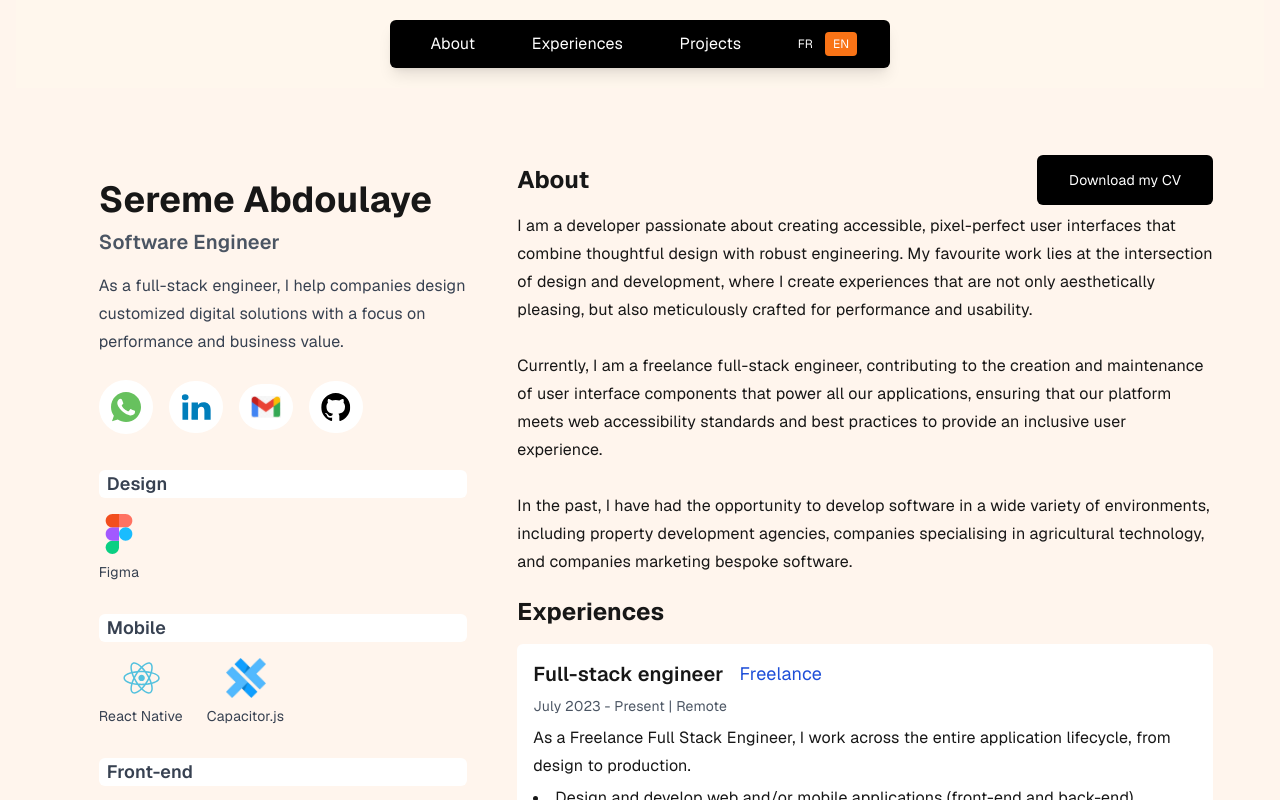
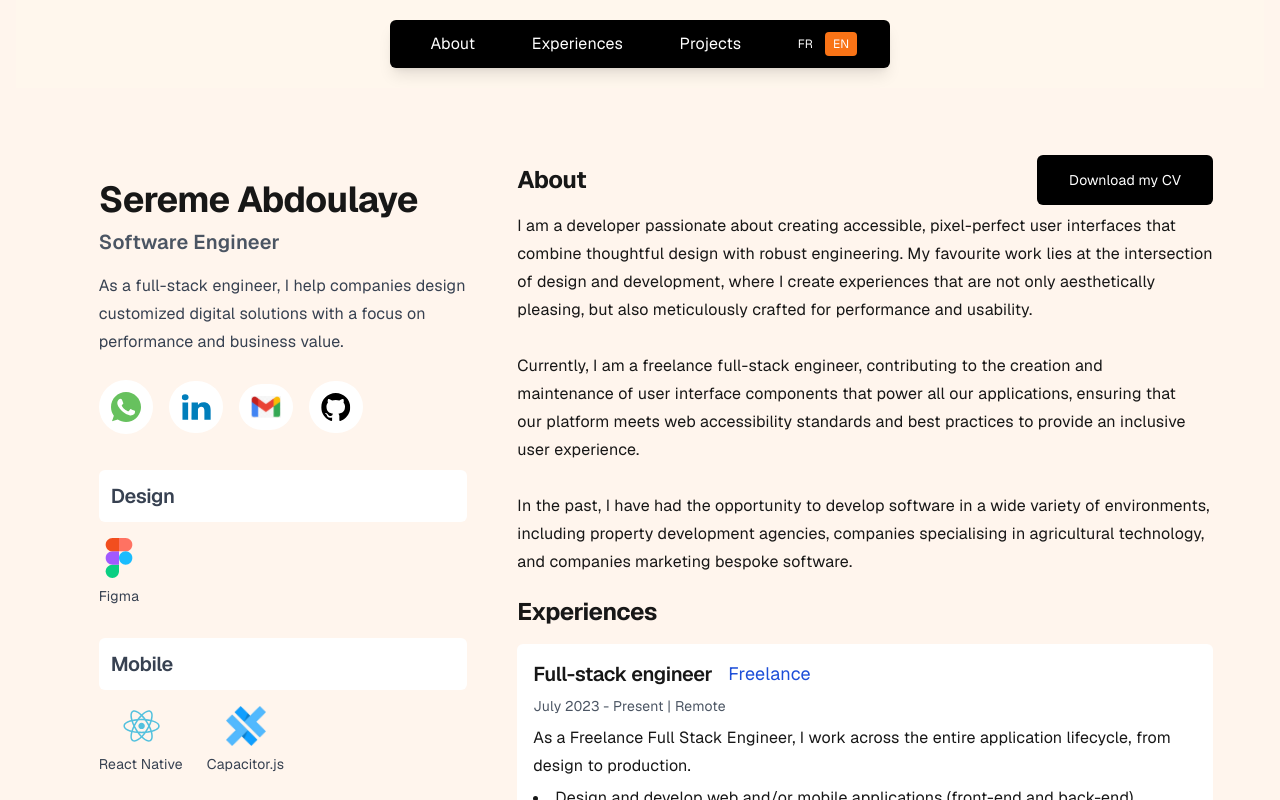
Before and after one commit to moulinho/portfolio, a Next.js app: page / in a window 1280 px wide. Shown: the top 800 px of the page. Built offline with nearby package versions, Linux system fonts and the light colour scheme.

Commit message:
optimisation policies

```diff
--- a/src/app/components/Stacks.tsx
+++ b/src/app/components/Stacks.tsx
@@ -70,7 +70,7 @@ const Stacks = () => {
     <div className=" ">
       {/* Design Stacks */}
       <div className="mb-8">
-        <h3 className="text-lg font-semibold text-gray-700 mb-4 px-2 rounded-md  bg-white">
+        <h3 className="text-xl font-semibold text-gray-700 mb-4 p-3 rounded-md  bg-white">
           Design
         </h3>
         <div className="flex flex-wrap gap-6">
@@ -96,7 +96,7 @@ const Stacks = () => {
 
       {/* Mobile Stacks */}
       <div className="mb-8">
-        <h3 className="text-lg font-semibold text-gray-700 mb-4 px-2 rounded-md  bg-white">
+        <h3 className="text-xl font-semibold text-gray-700 mb-4 p-3 rounded-md  bg-white">
           Mobile
         </h3>
         <div className="flex flex-wrap gap-6">
@@ -120,7 +120,7 @@ const Stacks = () => {
 
       {/* Front-end Stacks */}
       <div className="mb-8">
-        <h3 className="text-lg font-semibold text-gray-700 mb-4 px-2 rounded-md  bg-white">
+        <h3 className="text-xl font-semibold text-gray-700 mb-4 p-3 rounded-md  bg-white">
           Front-end
         </h3>
         <div className="flex flex-wrap  gap-6">
@@ -144,7 +144,7 @@ const Stacks = () => {
 
       {/* Back-end Stacks */}
       <div className="mb-8">
-        <h3 className="text-lg font-semibold text-gray-700 mb-4 px-2 rounded-md  bg-white">
+        <h3 className="text-xl font-semibold text-gray-700 mb-4 p-3 rounded-md  bg-white">
           Back-end
         </h3>
         <div className="flex flex-wrap gap-6">
--- a/src/app/globals.css
+++ b/src/app/globals.css
@@ -16,12 +16,25 @@ html {
 body {
   color: var(--foreground);
   background: var(--background);
-  /* Use the Next.js-loaded Geist font; fall back to system sans-serif */
   font-family: var(--font-geist-sans), system-ui, sans-serif;
-  /* WCAG 1.4.12 Text Spacing — minimum line-height 1.5× */
-  line-height: 1.5;
-  /* WCAG 1.4.12 — minimum letter-spacing */
+  font-size: 1rem;
+  line-height: 1.6;
   letter-spacing: 0.012em;
+  text-rendering: optimizeLegibility;
+  font-optical-sizing: auto;
+  font-variant-numeric: tabular-nums;
+}
+
+h1, h2, h3, h4, h5, h6 {
+  line-height: 1.2;
+  letter-spacing: -0.02em;
+  font-weight: 600;
+  text-wrap: balance;
+}
+
+p {
+  text-wrap: pretty;
+  max-width: 70ch;
 }
 
 code,
--- a/src/app/layout.tsx
+++ b/src/app/layout.tsx
@@ -6,11 +6,15 @@ import ScrollToTop from "./components/ScrollToTop";
 const geistSans = Geist({
   variable: "--font-geist-sans",
   subsets: ["latin"],
+  display: "swap",
+  preload: true,
 });
 
 const geistMono = Geist_Mono({
   variable: "--font-geist-mono",
   subsets: ["latin"],
+  display: "swap",
+  preload: false,
 });
 
 export const metadata: Metadata = {
```
